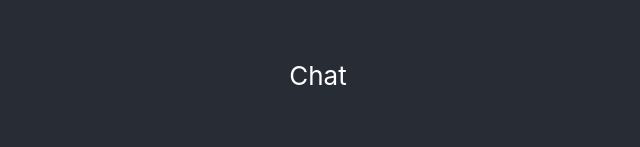
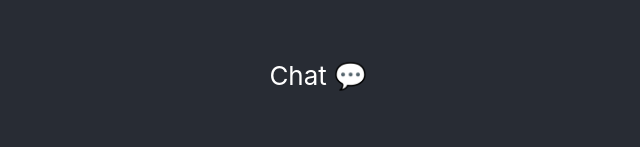
Before and after one commit to alexs509/live-chat, a React (Create React App) app: page / in a window 1280 px wide. Shown: the part 286-433 px from the top of the page, without its empty margins (322-962 px from the left). Built offline with nearby package versions, Linux system fonts and the light colour scheme.

Commit message:
add emoji render library

```diff
--- a/package.json
+++ b/package.json
@@ -5,6 +5,7 @@
   "dependencies": {
     "react": "^16.11.0",
     "react-dom": "^16.11.0",
+    "react-emoji-render": "^1.0.0",
     "react-scripts": "3.2.0"
   },
   "scripts": {
--- a/src/components/Chat/Chat.js
+++ b/src/components/Chat/Chat.js
@@ -3,6 +3,8 @@ import logo from '../../logo.svg';
 import './Chat.css';
 import MessageBar from '../MessageBar/MessageBar';
 import MessageList from '../MessageList/MessageList';
+import Emoji from 'react-emoji-render';
+
 
 
 export class Chat extends React.Component {
@@ -24,7 +26,7 @@ export class Chat extends React.Component {
         <header className="App-header">
           <img src={logo} className="App-logo" alt="logo" />
           <p>
-            Chat
+            Chat 💬
         </p>
           <div>
             <MessageList value={this.state.value}  />
--- a/src/components/MessageList/MessageList.js
+++ b/src/components/MessageList/MessageList.js
@@ -29,7 +29,6 @@ export class MessageList extends React.Component {
     if(this.props.value){
       console.log(this.props.value);
       this.state.msg = [...this.state.msg,{content:this.props.value, username:"Alex"}]
-      //(this.state.msg).push({content:this.props.value, username:"Alex"})
   }
 
   return(
```
